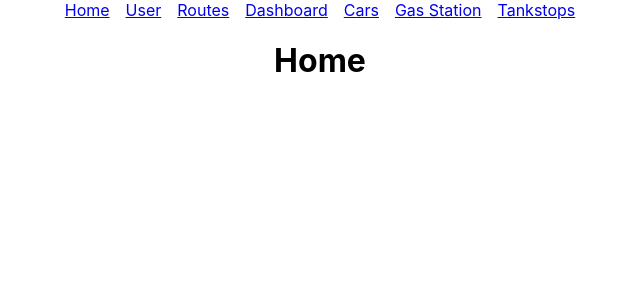
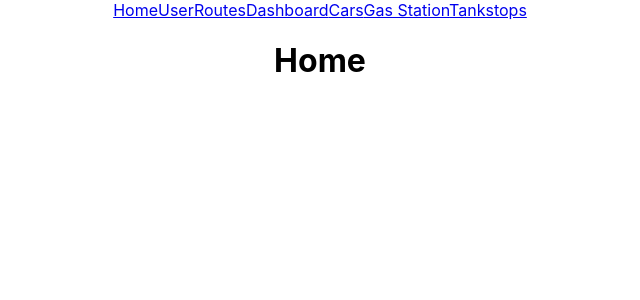
Before and after one commit to Vendone/spritapp, a React (Create React App) app: page / in a window 1280 px wide. Shown: the top 300 px of the page, without its empty margins (320-960 px from the left). Built offline with nearby package versions, Linux system fonts and the light colour scheme.

Commit message:
navlinks angepasst damit css active erzeugt wird

```diff
--- a/src/features/Nav/Nav.js
+++ b/src/features/Nav/Nav.js
@@ -1,17 +1,16 @@
 import React from 'react';
-import './nav.css';
 import { NavLink } from 'react-router-dom';
 
 export const Nav = () => {
     return (
         <div className="nav">
-            <NavLink to="/">Home</NavLink>
-            <NavLink to="/user">User</NavLink>
-            <NavLink to="/rute">Routes</NavLink>
-            <NavLink to="/dashboard">Dashboard</NavLink>
-            <NavLink to="/cars">Cars</NavLink>
-            <NavLink to="/gasstations">Gas Station</NavLink>
-            <NavLink to="/tankstops">Tankstops</NavLink>
+            <NavLink to="/" className={({ isActive }) => "nav-link" + (isActive ? " activated" : "")}>Home</NavLink>
+            <NavLink to="/user" className={({ isActive }) => "nav-link" + (isActive ? " activated" : "")}>User</NavLink>
+            <NavLink to="/rute" className={({ isActive }) => "nav-link" + (isActive ? " activated" : "")}>Routes</NavLink>
+            <NavLink to="/dashboard" className={({ isActive }) => "nav-link" + (isActive ? " activated" : "")}>Dashboard</NavLink>
+            <NavLink to="/cars" className={({ isActive }) => "nav-link" + (isActive ? " activated" : "")}>Cars</NavLink>
+            <NavLink to="/gasstations" className={({ isActive }) => "nav-link" + (isActive ? " activated" : "")}>Gas Station</NavLink>
+            <NavLink to="/tankstops" className={({ isActive }) => "nav-link" + (isActive ? " activated" : "")}>Tankstops</NavLink>
         </div>
     );
 };
```
